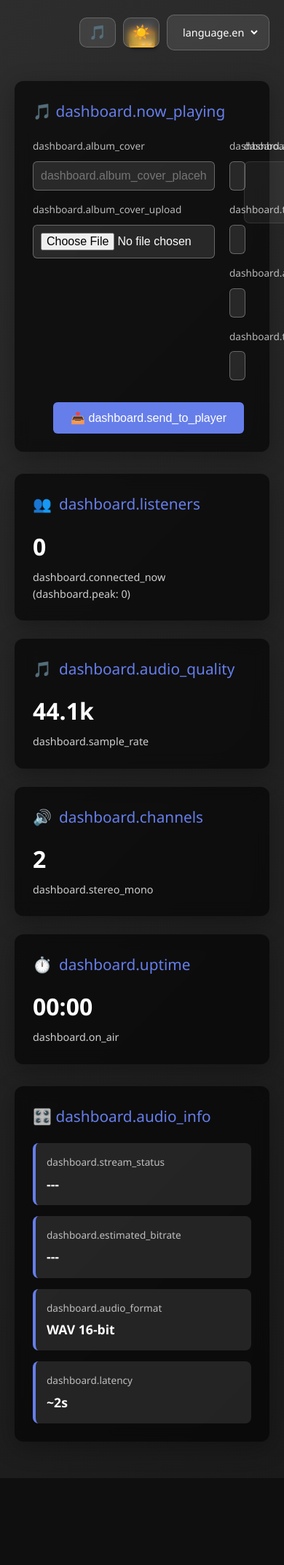
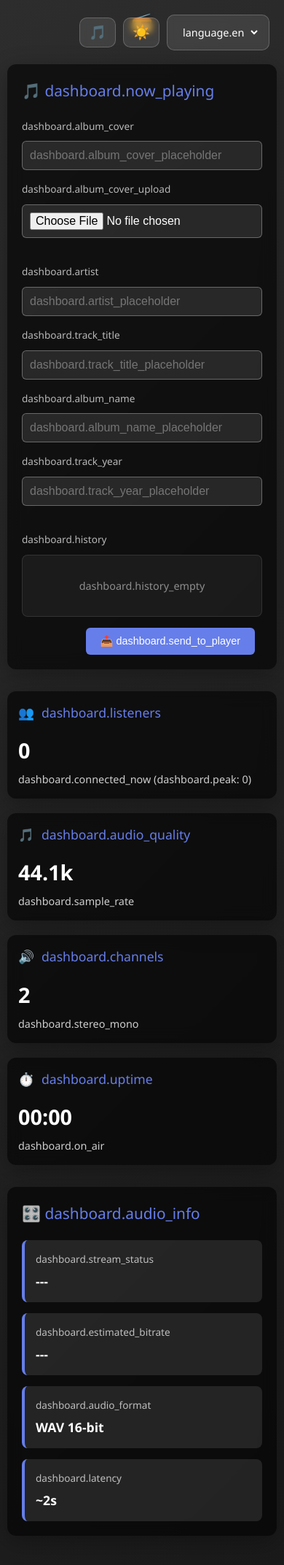
Before and after one commit to grimimirg/audio-streamer, a Python web app: template templates/dashboard.html in a window 390 px wide; the page is wider, and only the part inside the window is pictured. Shown: that part at 73% size. Before the commit the page ends 2025 px from the top of that part, so only its background shows below. Run offline with Jinja, Linux system fonts and the light colour scheme; the template is opened without the code that fills it, so the values that code supplies are empty; some libraries are stand-ins or nearby versions.

Commit message:
feat(audio-streamer) [master] improved responsive layout

```diff
--- a/static/css/styles.css
+++ b/static/css/styles.css
@@ -310,6 +310,10 @@ body.light .track-title {
 }
 
 @media (max-width: 600px) {
+    body {
+        padding-top: 80px;
+    }
+
     .glass-header {
         flex-direction: column;
         gap: 20px;
@@ -347,6 +351,19 @@ body.light .track-title {
         width: 100%;
         height: 1px;
     }
+
+    .track-info-flex {
+        flex-direction: column;
+    }
+
+    .track-info-flex > div {
+        width: 100% !important;
+        max-width: 100% !important;
+    }
+
+    .controls-container {
+        flex-direction: column;
+    }
 }
 
 .history-panel {
@@ -368,6 +385,13 @@ body.light .track-title {
 
 .history-panel.open {
     right: 0;
+}
+
+.track-info-flex {
+    display: flex;
+    align-items: center;
+    justify-content: center;
+    gap: 20px;
 }
 
 .history-panel-header {
@@ -622,6 +646,12 @@ body.light .history-card-cover-placeholder {
     gap: 15px;
 }
 
+.dashboard-page .now-playing-flex {
+    display: flex;
+    gap: 20px;
+    align-items: flex-start;
+}
+
 .dashboard-page .info-item {
     background: rgba(255, 255, 255, 0.1);
     padding: 15px;
@@ -707,17 +737,104 @@ body.light .history-card-cover-placeholder {
     }
 }
 
+@media (max-width: 1200px) {
+    .dashboard-page .dashboard-grid {
+        grid-template-columns: repeat(auto-fit, minmax(250px, 1fr));
+    }
+}
+
 @media (max-width: 768px) {
+    .dashboard-page {
+        padding: 15px;
+        padding-top: 80px;
+    }
+
     .dashboard-page h1 {
         font-size: 2rem;
     }
 
     .dashboard-page .dashboard-grid {
         grid-template-columns: 1fr;
+        gap: 20px;
     }
 
     .dashboard-page .metric-value {
         font-size: 2rem;
+    }
+
+    .dashboard-page .card {
+        padding: 20px;
+    }
+
+    .dashboard-page .chart-container {
+        padding: 20px;
+    }
+
+    .dashboard-page .audio-info {
+        grid-template-columns: 1fr;
+    }
+
+    .dashboard-page .now-playing-flex {
+        flex-direction: column;
+    }
+
+    .dashboard-page .now-playing-flex > div {
+        width: 100% !important;
+    }
+
+    .dashboard-page .top-right-controls {
+        top: 10px;
+        right: 10px;
+        gap: 8px;
+    }
+}
+
+@media (max-width: 480px) {
+    .dashboard-page {
+        padding: 10px;
+    }
+
+    .dashboard-page h1 {
+        font-size: 1.5rem;
+    }
+
+    .dashboard-page .card {
+        padding: 15px;
+    }
+
+    .dashboard-page .card-title {
+        font-size: 1.1rem;
+    }
+
+    .dashboard-page .metric-value {
+        font-size: 1.8rem;
+    }
+
+    .dashboard-page .btn {
+        padding: 10px 20px;
+        font-size: 0.9rem;
+    }
+
+    .dashboard-page .history-card {
+        padding: 8px;
+    }
+
+    .dashboard-page .history-card-cover,
+    .dashboard-page .history-card-cover-placeholder {
+        width: 40px;
+        height: 40px;
+    }
+
+    .dashboard-page .history-card-title {
+        font-size: 0.9rem;
+    }
+
+    .dashboard-page .history-card-artist {
+        font-size: 0.8rem;
+    }
+
+    .dashboard-page .history-card-album {
+        font-size: 0.75rem;
     }
 }
 
--- a/templates/dashboard.html
+++ b/templates/dashboard.html
@@ -32,7 +32,7 @@
 
     <div class="chart-container">
         <div class="chart-title">🎵 <span data-i18n="dashboard.now_playing">In Riproduzione</span></div>
-        <div style="display: flex; gap: 20px; align-items: flex-start;">
+        <div class="now-playing-flex">
             <div style="width: 250px; flex-shrink: 0;">
                 <div style="margin-bottom: 15px;">
                     <div class="info-label"><span data-i18n="dashboard.album_cover">URL Copertina Album</span></div>
--- a/templates/index.html
+++ b/templates/index.html
@@ -38,7 +38,7 @@
 
     <div class="glass-content">
         <div class="track-info-container" id="trackInfoContainer" style="display: none; margin-bottom: 15px;">
-            <div style="display: flex; align-items: center; justify-content: center; gap: 20px;">
+            <div class="track-info-flex">
                 <div class="track-cover" id="trackCover" style="width: 120px; height: 120px; border-radius: 8px; overflow: hidden; background: rgba(255,255,255,0.1); display: none; flex-shrink: 0;">
                     <img id="trackCoverImg" src="" alt="Album Cover" style="width: 100%; height: 100%; object-fit: cover;">
                 </div>
```
